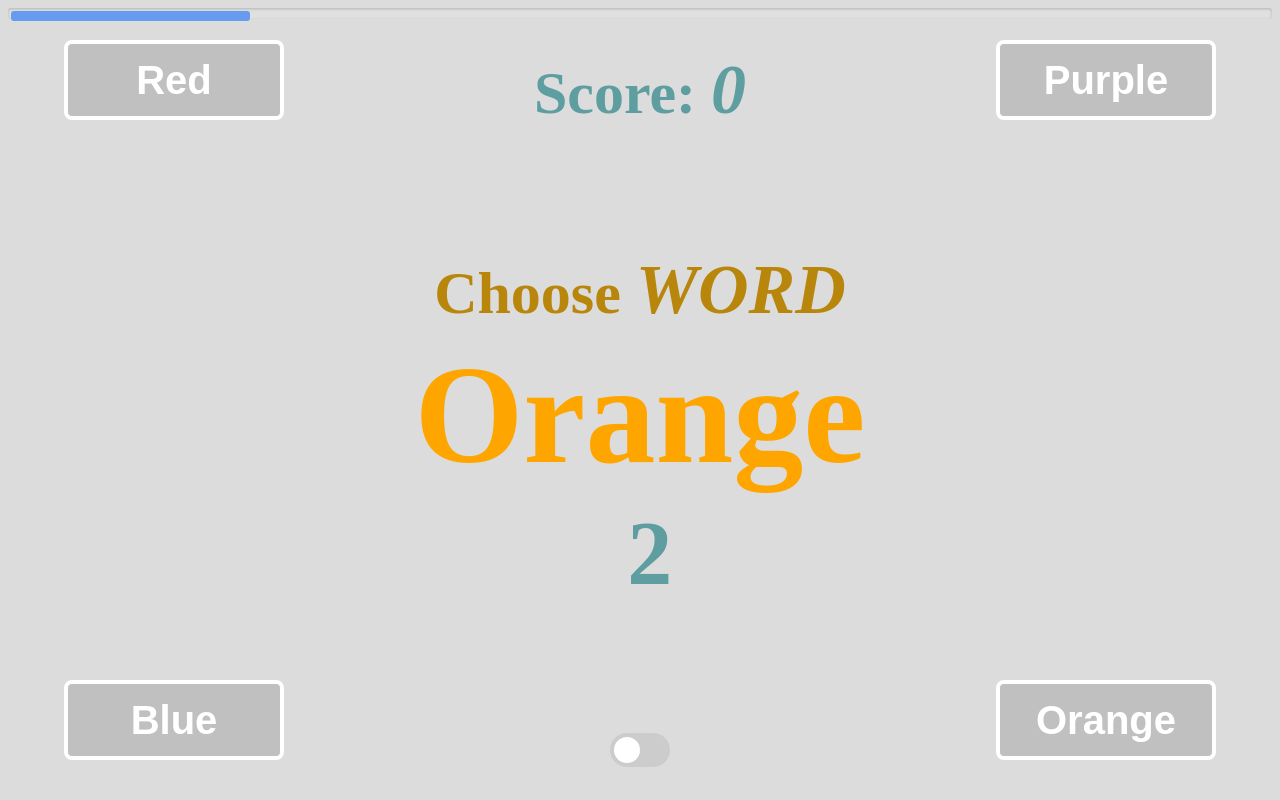
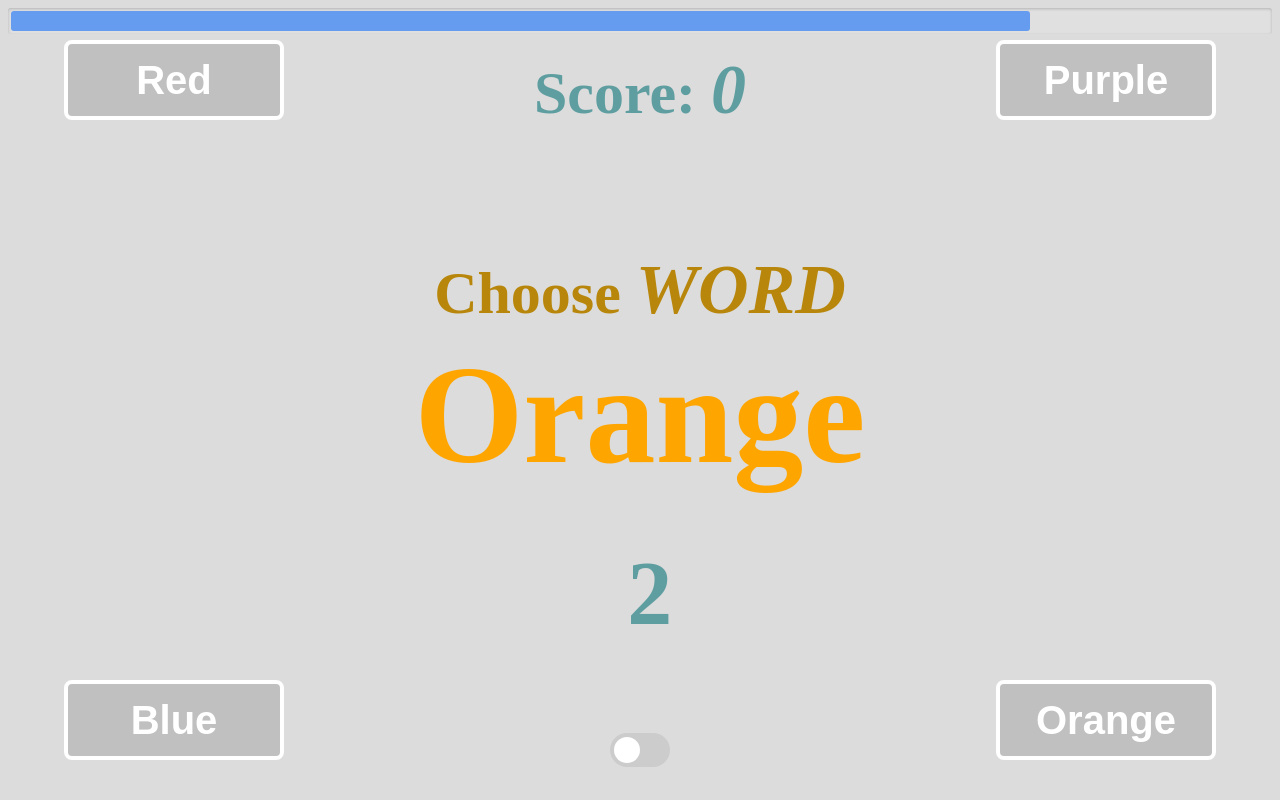
Before and after one commit to wzlxjtu/ColorWordTest, a plain HTML site: page index.html in a window 1280 px wide. Both pictures are taken after a click on the button "Start". Drawn offline with nearby package versions, Linux system fonts and the light colour scheme.

Commit message:
change widgets size

```diff
--- a/scripts/main.js
+++ b/scripts/main.js
@@ -71,8 +71,8 @@ function setup() {
 	}
 }
 function durationUpdate() {
-    var perc = Math.round((currTime/(duration*1000))*100);
-      if (perc <= 100) {
+    var perc = 100 - Math.round((currTime/(duration*1000))*100);
+      if (perc >= 0) {
 		  currTime += 10;
 		  currResponse += 10;
 		  counter.innerHTML = Math.round(responseTime  - currResponse / 1000);
--- a/styles/style.css
+++ b/styles/style.css
@@ -70,9 +70,9 @@ html {
 }
 #counter {
 	position:absolute;
-    color: #5F9EA0;
-    bottom: 15%;
-    left: 49%;
+  color: #5F9EA0;
+  bottom: 10%;
+  left: 49%;
 	font-size: 90px;
     /* transform: translate(-50%, -50%); */
 }
@@ -107,7 +107,7 @@ html {
 }
 #progress-bar {
     width: calc(100% - 6px);
-    height: 5px;
+    height: 20px;
     background: #e0e0e0;
     padding: 3px;
     border-radius: 3px;
@@ -115,7 +115,7 @@ html {
 }
 #progress-bar-fill {
     display: block;
-    height: 10px;
+    height: 20px;
     background: #659cef;
     border-radius: 3px;
 }
```
